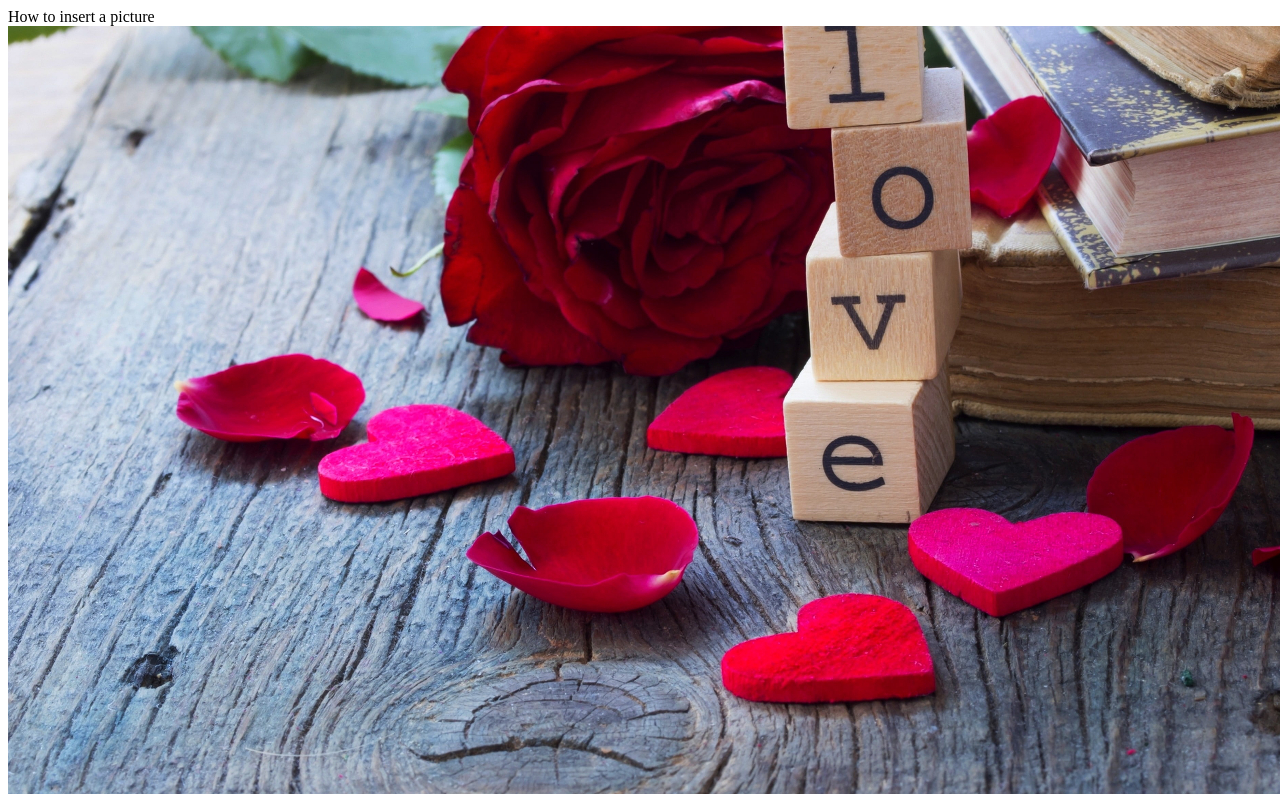
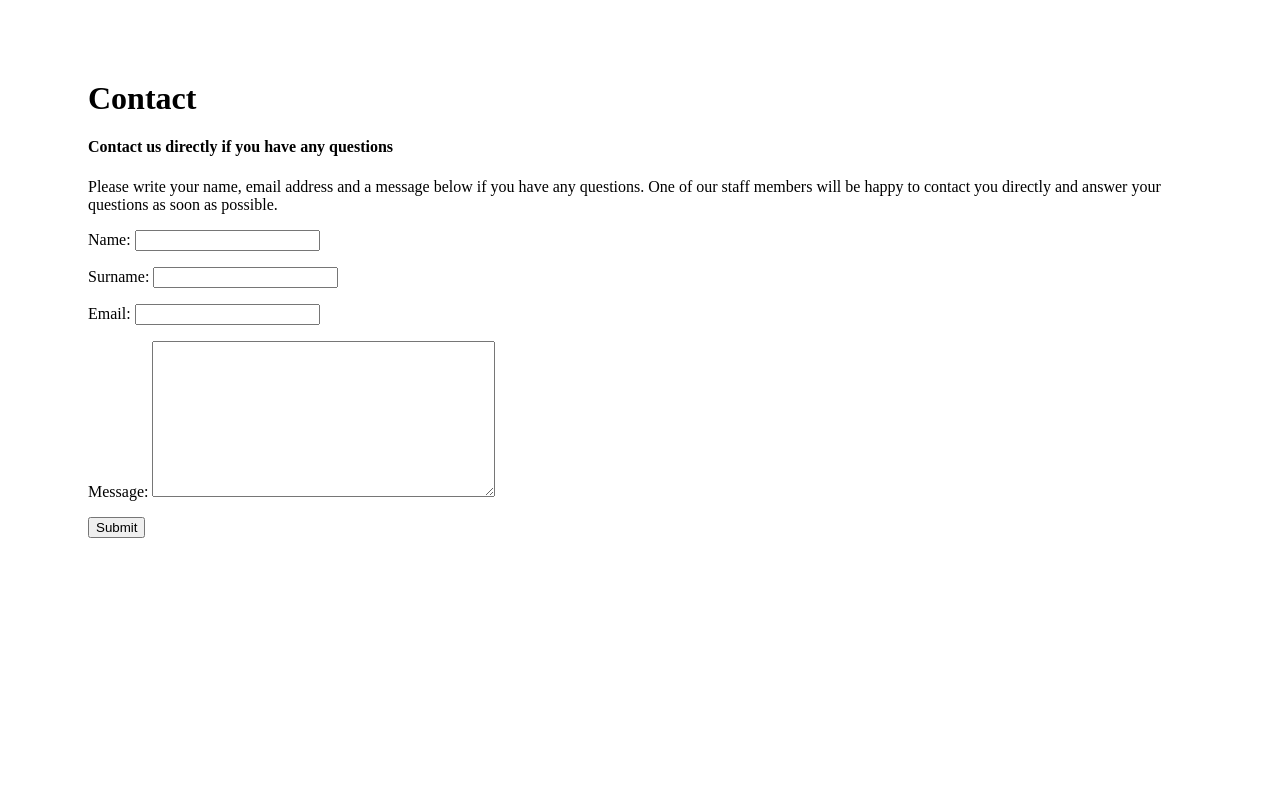
Before and after one commit to NtombiMotaung/MasterDrive, a Django app: template mysite/templates/public/contacts/contacts.html in a window 1280 px wide; the page is wider, and only the part inside the window is pictured. After the commit the page ends 538 px from the top of that part, so only its background shows below. Run offline with Django 4.2, Linux system fonts and the light colour scheme; the template is opened without the code that fills it: values that come from a table or form of the project are taken from there, others are empty.

Commit message:
form kinda working

```diff
--- a/mysite/contacts/urls.py
+++ b/mysite/contacts/urls.py
@@ -7,6 +7,7 @@ app_name = "contacts"
 urlpatterns = [
 
     path("", contacts, name="get-contacts-page"),
+    path("contacts", contacts, name= "contacts_form"),
 
 
 
--- a/mysite/mysite/settings.py
+++ b/mysite/mysite/settings.py
@@ -40,6 +40,7 @@ INSTALLED_APPS = [
     "services",
     "contacts",
 ]
+
 
 MIDDLEWARE = [
     "django.middleware.security.SecurityMiddleware",
@@ -128,3 +129,5 @@ MEDIA_ROOT = BASE_DIR / "media"
 # https://docs.djangoproject.com/en/4.0/ref/settings/#default-auto-field
 
 DEFAULT_AUTO_FIELD = "django.db.models.BigAutoField"
+
+EMAIL_BACKEND = "django.core.mail.backends.console.EmailBackend"
--- a/mysite/templates/public/contacts/contacts.html
+++ b/mysite/templates/public/contacts/contacts.html
@@ -1,10 +1,14 @@
-
-<html>
-    <head>
-        How to insert a picture
-    </head>
-
-    <body>
-        <img src="flower.jpg" alt="Flowers in Chania">
-    </body>
-</html>
+<!--Contact form-->
+<div style="margin:80px">
+    <h1>Contact</h1>
+    <h4>Contact us directly if you have any questions</h4>
+    <p>
+        Please write your name, email address and a message below if you have any questions.
+        One of our staff members will be happy to contact you directly and answer your questions as soon as possible.
+    </p>
+    <form method="post">
+    {% csrf_token %}
+        {{form.as_p}}
+        <button type="submit">Submit</button>
+    </form>
+</div>
```
Also changed, not shown: mysite/contacts/views.py (+27 -1 lines), mysite/gallery/views.py (line endings or trailing spaces).
